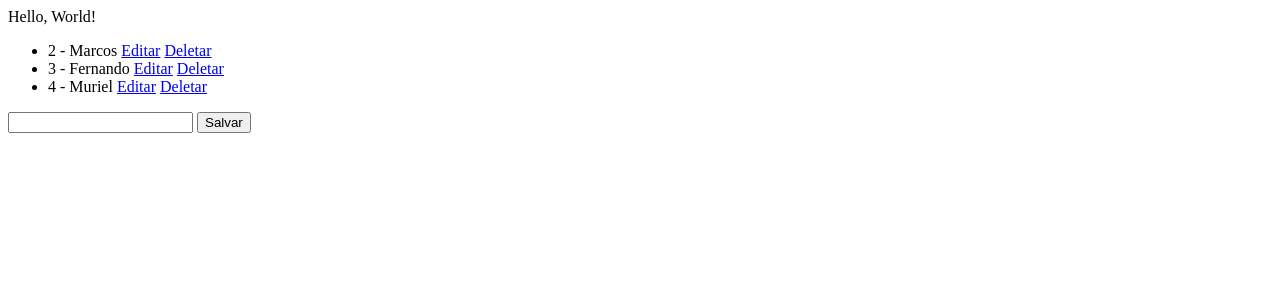
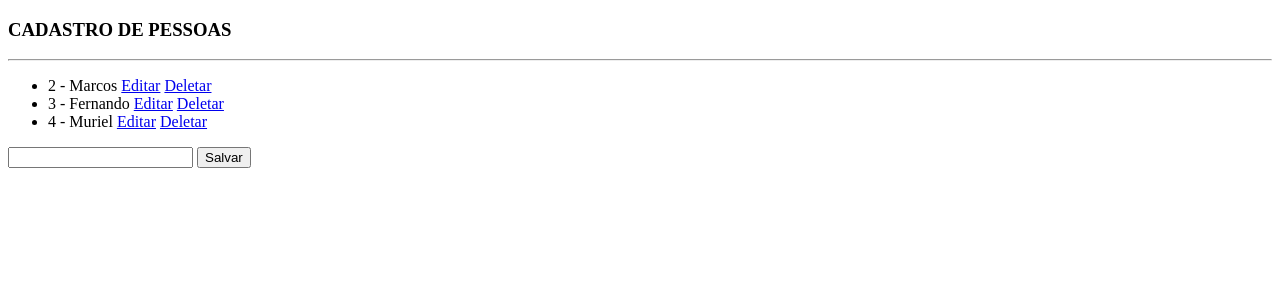
Before and after one commit to leo-allves/django-crud, a Django app: template core/templates/index.html in a window 1280 px wide. Shown: the top 300 px of the page. Run offline with Django 4.2, Linux system fonts and the light colour scheme; the template is opened without the code that fills it: values that come from a table or form of the project are taken from there, others are empty; data comes from the database, SQL or seed files in the repository.

Commit message:
Alterando titulo dos forms

```diff
--- a/app/urls.py
+++ b/app/urls.py
@@ -19,5 +19,5 @@ from django.urls import path, include
 
 urlpatterns = [
     path("admin/", admin.site.urls),
-    path('core/', include('core.urls'))
+    path('', include('core.urls'))    # primeiro param vazio para entrar pela index
 ]
--- a/core/templates/index.html
+++ b/core/templates/index.html
@@ -6,7 +6,8 @@
     <title>Document</title>
 </head>
 <body>
-    Hello, World!
+    <h3>CADASTRO DE PESSOAS</h3>
+    <hr>
 
     <!-- Usando djinja é uma linguagem de templates que me dá possibilidades
     de manipular dados que vem do back-and,imprimindo e pegando a var da view por ex  -->
--- a/core/templates/update.html
+++ b/core/templates/update.html
@@ -6,6 +6,9 @@
     <title>Document</title>
 </head>
 <body>
+
+    <h3>EDIÇÃO DE CADASTRO</h3>
+    <hr>
 
     {{pessoa.id}} - {{ pessoa.nome }}
 
```
